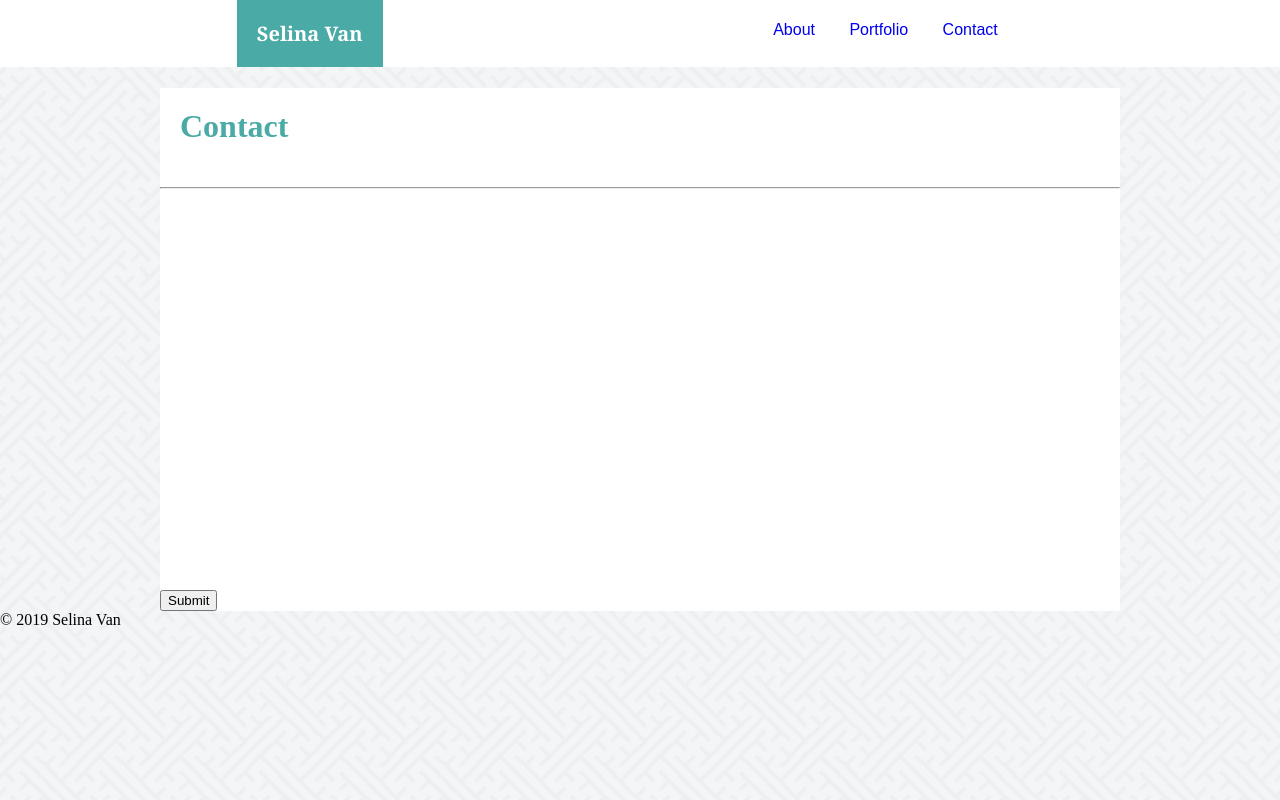
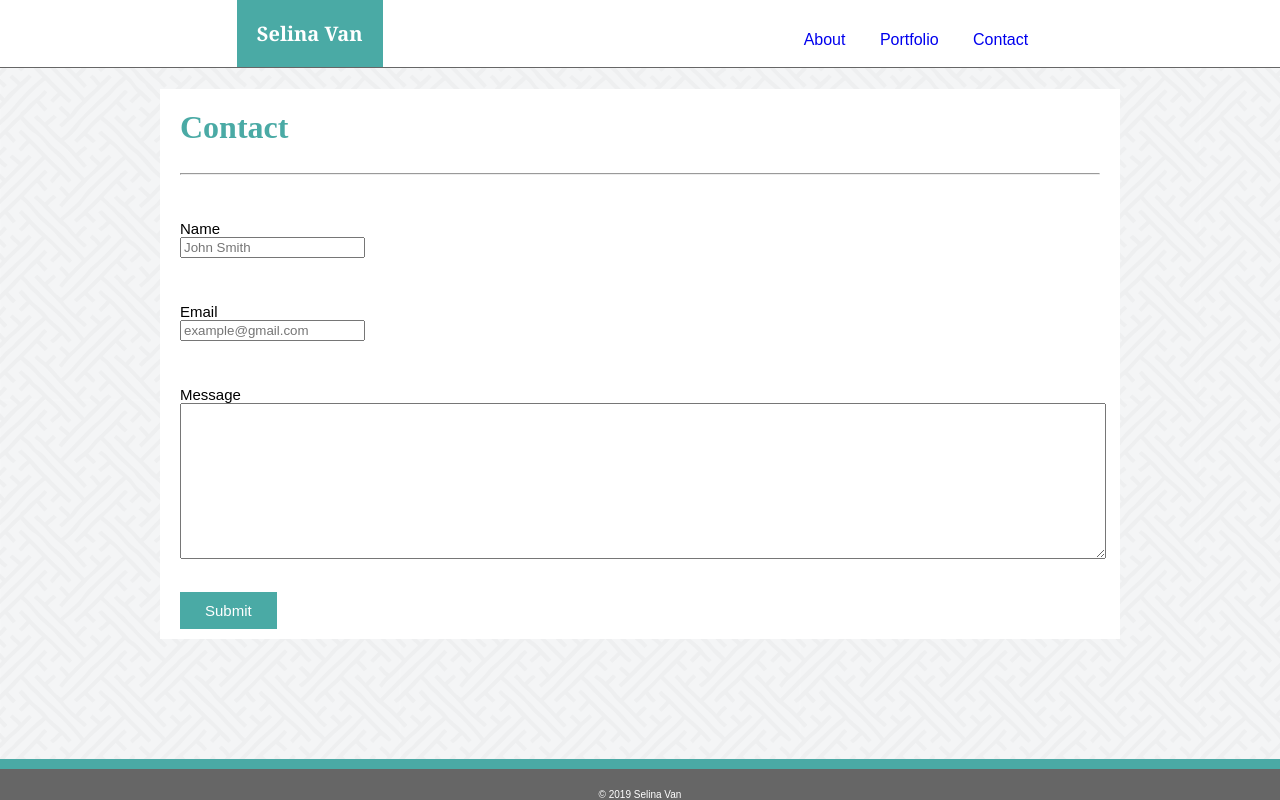
Before and after one commit to Sellieee/Basic-Portfolio, a plain HTML site: page contact.html in a window 1280 px wide. Drawn offline with Linux system fonts and the light colour scheme.

Commit message:
contact.html completed, portfolio and index.html partially incomplete

```diff
--- a/assets/css/style.css
+++ b/assets/css/style.css
@@ -3,6 +3,7 @@ header
     background-color: #ffffff;
     width: 100%;
     display: block;
+    border-bottom: 1px solid #666666;
 }
 
 body
@@ -29,9 +30,8 @@ body
 nav
 {
     margin: 0;
-    display: inline-block;
     position: absolute;
-    right: 0px;
+    right: 18.5%;
     top: 0px;
     font-family: Arial, Helvetica, sans-serif;
 }
@@ -41,8 +41,6 @@ li
     list-style-type: none;
     display: inline-block;
     padding: 15px;
-    position: relative;
-    top: -10px;
     right: 105%;
     /*Trial and error to figure out the best position for the right (105%) - is there a better way?*/
 }
@@ -57,16 +55,14 @@ h1
     color: #4aaaa5;
     padding: 20px;
     background-color: #ffffff;
-    margin:
+
 }
 
-#contact-form
+hr
 {
-    text-decoration: none;
-    display: block;
-    font-family: Arial, Helvetica, sans-serif;
-    font-size: 15px;
-
+    position: relative;
+    top: -15px;
+    margin: 0 20px;
 }
 
 #form
@@ -74,26 +70,48 @@ h1
     background-color: #ffffff;
     width: 960px;
     margin: 0 auto;
+    height: 550px;
+}
+
+#contact-form
+{
+    text-decoration: none;
+    font-family: Arial, Helvetica, sans-serif;
+    font-size: 15px;
+    position: relative;
+    right: 35px;
 }
 
 label
 {
     list-style-type: none;
+    display: block;
 }
 
-.submit
+input[type=text] input[type=email]
+{
+    /* Width = 960px - 40px (hr padding) */
+    width: 920px;
+}
+
+input[type=submit] /*Issue with altering the submit button*/
 {
     background-color: #4aaaa5;
-
+    color: #ffffff;
+    width: auto;
+    border: none;
+    position: relative;
+    left: 55px;
+    padding: 10px 25px;
+    font-size: 15px;
 }
 
 textarea
 {
-    height: 200px;
+    height: 150px;
     overflow: auto;
+    width: 920px;
 }
-
-.submit
 
 footer
 {
@@ -105,5 +123,6 @@ footer
     font-size: 10px;
     padding-top: 20px;
     position: absolute;
-    height: 20px;
+    bottom: 0;
+    border-top: 10px solid #4aaaa5;
 }
--- a/contact.html
+++ b/contact.html
@@ -48,7 +48,7 @@
         <ul>
             <li>
                 <label for="message">Message</label>
-                <textarea type="text" id="email" required="required"></textarea>
+                <textarea type="text" required="required"></textarea>
             </li>
         </ul>
         <input type="submit">
```
Also changed, not shown: index.html (+3 -1 lines), portfolio.html (+2 -1 lines), assets/css/style_v1.css (line endings or trailing spaces).
